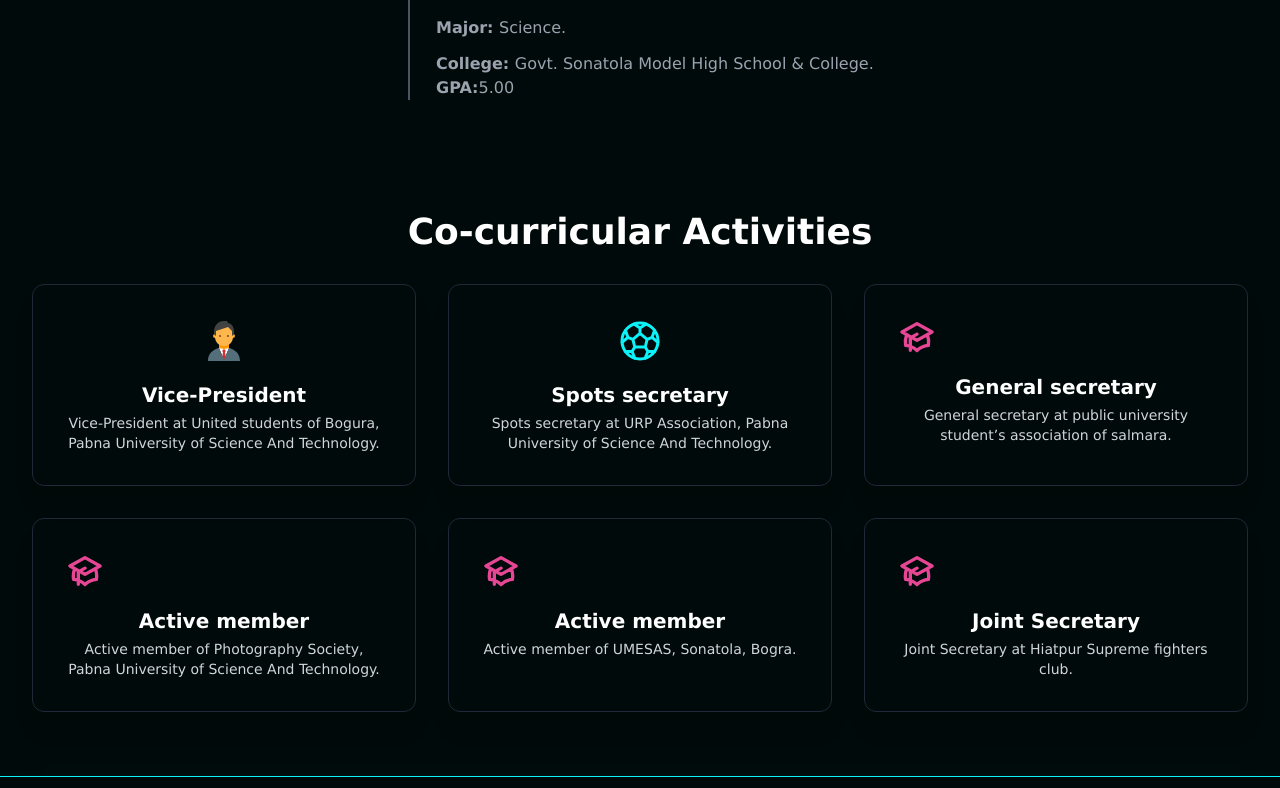
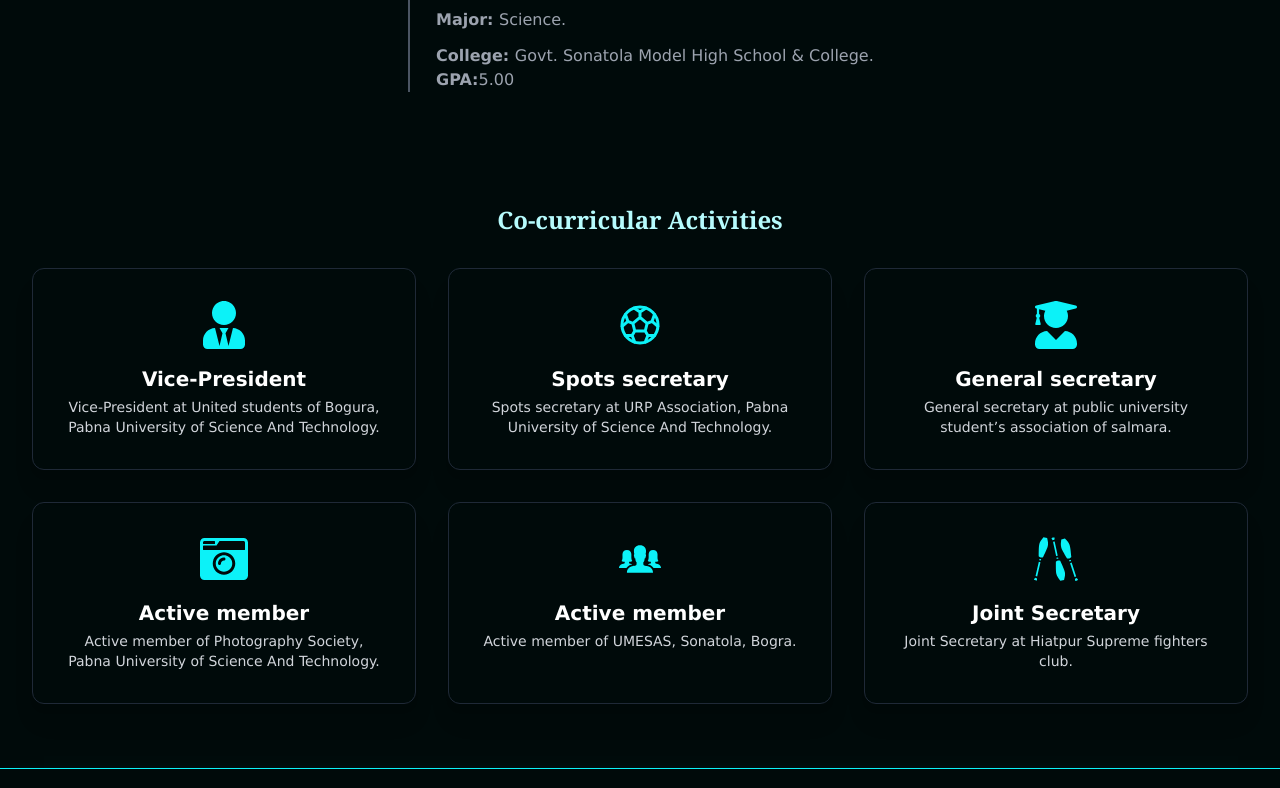
Before and after one commit to Farhanayesmin2/soykot-portfolio, a React (Create React App) app: page / in a window 1280 px wide. Shown: the part 2743-3531 px from the top of the page. Built offline with nearby package versions, Linux system fonts and the light colour scheme.

Commit message:
Card icon added

```diff
--- a/src/Component/Academic/AcademicPro.js
+++ b/src/Component/Academic/AcademicPro.js
@@ -1,8 +1,10 @@
 import React from 'react';
 import { FcBusinessman} from "react-icons/fc";
-import {  IoFootball, IoFootballOutline } from "react-icons/io5";
-
-
+import {   IoFootballOutline } from "react-icons/io5";
+import { FaCameraRetro, FaUserGraduate, FaUserTie } from "react-icons/fa";
+import { GiJugglingClubs } from 'react-icons/gi';
+import { GrUserManager } from 'react-icons/gr';
+import {   IoIosPeople} from 'react-icons/io';
 const AcademicPro = () => {
 
     return (
@@ -14,7 +16,7 @@ const AcademicPro = () => {
   >
             <div  class="mx-auto max-w-lg text-center">
 
-      <h2 class="text-3xl font-bold sm:text-4xl relative animate-header duration-500 ease-in-out ">Co-curricular Activities</h2>
+      <h3 class="text-[#b6fbfd] text-3xl sm:text-2xl font-bold font-serif ">Co-curricular Activities</h3>
 
 
     </div>
@@ -23,7 +25,7 @@ const AcademicPro = () => {
     <a class="block rounded-xl border border-gray-800 p-8 shadow-xl transition hover:border-shadow-[#0cf2f8] hover:shadow-[#0cf2f8]" href="/services/digital-campaigns">
 
   <div class="flex items-center justify-center mb-4">
-    <FcBusinessman class="w-12 h-12" />
+    <FaUserTie class="w-12 h-12 text-[#0cf2f8]" />
   </div>
 
   <h2 class="mt-4 text-xl font-bold text-white">Vice-President</h2>
@@ -49,24 +51,9 @@ const AcademicPro = () => {
       </a>
 
      <a class="block rounded-xl border border-gray-800 p-8 shadow-xl transition hover:border-shadow-[#0cf2f8] hover:shadow-[#0cf2f8]" href="/services/digital-campaigns">
-        <svg
-          xmlns="http://www.w3.org/2000/svg"
-          class="h-10 w-10 text-pink-500"
-          fill="none"
-          viewBox="0 0 24 24"
-          stroke="currentColor"
-        >
-          <path d="M12 14l9-5-9-5-9 5 9 5z" />
-          <path
-            d="M12 14l6.16-3.422a12.083 12.083 0 01.665 6.479A11.952 11.952 0 0012 20.055a11.952 11.952 0 00-6.824-2.998 12.078 12.078 0 01.665-6.479L12 14z"
-          />
-          <path
-            stroke-linecap="round"
-            stroke-linejoin="round"
-            stroke-width="2"
-            d="M12 14l9-5-9-5-9 5 9 5zm0 0l6.16-3.422a12.083 12.083 0 01.665 6.479A11.952 11.952 0 0012 20.055a11.952 11.952 0 00-6.824-2.998 12.078 12.078 0 01.665-6.479L12 14zm-4 6v-7.5l4-2.222"
-          />
-        </svg>
+     <div class="flex items-center justify-center mb-4">
+    <FaUserGraduate class="w-12 h-12 text-[#0cf2f8] "></FaUserGraduate>
+    </div>
 
         <h2 class="mt-4 text-xl font-bold text-white">General secretary</h2>
 
@@ -76,24 +63,10 @@ const AcademicPro = () => {
       </a>
 
      <a class="block rounded-xl border border-gray-800 p-8 shadow-xl transition hover:border-shadow-[#0cf2f8] hover:shadow-[#0cf2f8]" href="/services/digital-campaigns">
-        <svg
-          xmlns="http://www.w3.org/2000/svg"
-          class="h-10 w-10 text-pink-500"
-          fill="none"
-          viewBox="0 0 24 24"
-          stroke="currentColor"
-        >
-          <path d="M12 14l9-5-9-5-9 5 9 5z" />
-          <path
-            d="M12 14l6.16-3.422a12.083 12.083 0 01.665 6.479A11.952 11.952 0 0012 20.055a11.952 11.952 0 00-6.824-2.998 12.078 12.078 0 01.665-6.479L12 14z"
-          />
-          <path
-            stroke-linecap="round"
-            stroke-linejoin="round"
-            stroke-width="2"
-            d="M12 14l9-5-9-5-9 5 9 5zm0 0l6.16-3.422a12.083 12.083 0 01.665 6.479A11.952 11.952 0 0012 20.055a11.952 11.952 0 00-6.824-2.998 12.078 12.078 0 01.665-6.479L12 14zm-4 6v-7.5l4-2.222"
-          />
-        </svg>
+
+     <div class="flex items-center justify-center mb-4">
+    <FaCameraRetro class="w-12 h-12 text-[#0cf2f8] "></FaCameraRetro>
+    </div>
 
         <h2 class="mt-4 text-xl font-bold text-white">Active member</h2>
 
@@ -103,25 +76,11 @@ const AcademicPro = () => {
       </a>
 
       <a class="block rounded-xl border border-gray-800 p-8 shadow-xl transition hover:border-shadow-[#0cf2f8] hover:shadow-[#0cf2f8]" href="/services/digital-campaigns">
-        <svg
-          xmlns="http://www.w3.org/2000/svg"
-          class="h-10 w-10 text-pink-500"
-          fill="none"
-          viewBox="0 0 24 24"
-          stroke="currentColor"
-        >
-          <path d="M12 14l9-5-9-5-9 5 9 5z" />
-          <path
-            d="M12 14l6.16-3.422a12.083 12.083 0 01.665 6.479A11.952 11.952 0 0012 20.055a11.952 11.952 0 00-6.824-2.998 12.078 12.078 0 01.665-6.479L12 14z"
-          />
-          <path
-            stroke-linecap="round"
-            stroke-linejoin="round"
-            stroke-width="2"
-            d="M12 14l9-5-9-5-9 5 9 5zm0 0l6.16-3.422a12.083 12.083 0 01.665 6.479A11.952 11.952 0 0012 20.055a11.952 11.952 0 00-6.824-2.998 12.078 12.078 0 01.665-6.479L12 14zm-4 6v-7.5l4-2.222"
-          />
-        </svg>
 
+
+      <div class="flex items-center justify-center mb-4">
+    <   IoIosPeople class="w-12 h-12 text-[#0cf2f8] "></   IoIosPeople>
+    </div>
         <h2 class="mt-4 text-xl font-bold text-white"> Active member</h2>
 
         <p class="mt-1 text-sm text-gray-300">
@@ -130,25 +89,10 @@ const AcademicPro = () => {
       </a>
 
     <a class="block rounded-xl border border-gray-800 p-8 shadow-xl transition hover:border-shadow-[#0cf2f8] hover:shadow-[#0cf2f8]" href="/services/digital-campaigns">
-        <svg
-          xmlns="http://www.w3.org/2000/svg"
-          class="h-10 w-10 text-pink-500"
-          fill="none"
-          viewBox="0 0 24 24"
-          stroke="currentColor"
-        >
-          <path d="M12 14l9-5-9-5-9 5 9 5z" />
-          <path
-            d="M12 14l6.16-3.422a12.083 12.083 0 01.665 6.479A11.952 11.952 0 0012 20.055a11.952 11.952 0 00-6.824-2.998 12.078 12.078 0 01.665-6.479L12 14z"
-          />
-          <path
-            stroke-linecap="round"
-            stroke-linejoin="round"
-            stroke-width="2"
-            d="M12 14l9-5-9-5-9 5 9 5zm0 0l6.16-3.422a12.083 12.083 0 01.665 6.479A11.952 11.952 0 0012 20.055a11.952 11.952 0 00-6.824-2.998 12.078 12.078 0 01.665-6.479L12 14zm-4 6v-7.5l4-2.222"
-          />
-        </svg>
 
+    <div class="flex items-center justify-center mb-4">
+    < GiJugglingClubs class="w-12 h-12 text-[#0cf2f8] "></ GiJugglingClubs>
+    </div>
         <h2 class="mt-4 text-xl font-bold text-white">Joint Secretary</h2>
 
         <p class="mt-1 text-sm text-gray-300">
--- a/src/Component/Animation/Animation.js
+++ /dev/null
@@ -1,20 +0,0 @@
-import React from 'react';
-    import { Fade,JackInTheBox,Zoom } from "react-awesome-reveal";
-const Animation = () => {
-  return (
-    <div className="text-white">
-
-
-    <JackInTheBox direction="down">
-      <p >I am an animated text</p>
-    </JackInTheBox>
-<Fade cascade>
-  <p>I enter first...</p>
-  <p>...then comes my turn...</p>
-  <p>...and finally you see me!</p>
-</Fade>
-    </div>
-  );
-};
-
-export default Animation;
--- a/src/Component/Education/Education.js
+++ b/src/Component/Education/Education.js
@@ -14,9 +14,9 @@ const Education = () => {
                   <div className="text-center sm:text-left mb-5 before:block before:w-24 before:h-1 before:mb-3 before:rounded-lg before:mx-auto sm:before:mx-0 before:bg-[#0cf2f8]"></div>
                 </div>
                 <AttentionSeeker animate__backInDown>
-                  <h3 className="text-3xl font-bold font-serif"  >Educatonal</h3>
+                  <h3 className="text-3xl sm:text-2xl font-bold font-serif"  >Educatonal</h3>
                 </AttentionSeeker>
-                <span className="font-mono text-sm font-bold tracking-wider uppercase dark:text-gray-400">
+                <span className="font-mono text-sm font-bold tracking-wider uppercase ">
                   Background
                 </span>
               </div>
@@ -29,7 +29,7 @@ const Education = () => {
                   <h3 className="text-xl font-semibold tracking-wide">
                     Bachelor of science
                   </h3>
-                  <time className="text-xs tracking-wide uppercase dark:text-gray-400">
+                  <time className="text-xs tracking-wide uppercase ">
                     2020
                   </time>
                   <p className="mt-3">
@@ -53,7 +53,7 @@ const Education = () => {
                   <h3 className="text-xl font-semibold tracking-wide">
                     Higher Secondary Certificate
                   </h3>
-                  <time className="text-xs tracking-wide uppercase dark:text-gray-400">
+                  <time className="text-xs tracking-wide uppercase ">
                     2016
                   </time>
                   <p className="mt-3">
@@ -76,7 +76,7 @@ const Education = () => {
                   <h3 className="text-xl font-semibold tracking-wide">
                     Secondary School Certificate
                   </h3>
-                  <time className="text-xs tracking-wide uppercase dark:text-gray-400">
+                  <time className="text-xs tracking-wide uppercase ">
                     2014
                   </time>
                   <p className="mt-3">
--- a/src/Component/Main/Main.js
+++ b/src/Component/Main/Main.js
@@ -3,7 +3,6 @@ import React from "react";
 import About from "../About/About";
 import Academic from "../Academic/Academic";
 import AcademicPro from "../Academic/AcademicPro";
-import Animation from "../Animation/Animation";
 import Education from "../Education/Education";
 import Footer from "../Footer/Footer";
 import Header from "../Header/Header";
--- a/src/Component/Skills/Skills.js
+++ b/src/Component/Skills/Skills.js
@@ -29,7 +29,7 @@ const Skills = () => {
 
             <section class="text-[#b6fbfd]">
     <div class="container px-6 py-10 mx-auto">
-        <h1 class="text-2xl font-semibold  capitalize lg:text-3xl dark:text-white hover:text-red-800">explore our <br/> awesome Components</h1>
+        <h1 class="sm:text-2xl font-semibold  capitalize text-3xl ">explore our <br/> awesome Components</h1>
 
         <div class="mt-2">
             <span class="inline-block w-40 h-1 bg-[#0cf2f8] rounded-full"></span>
```
